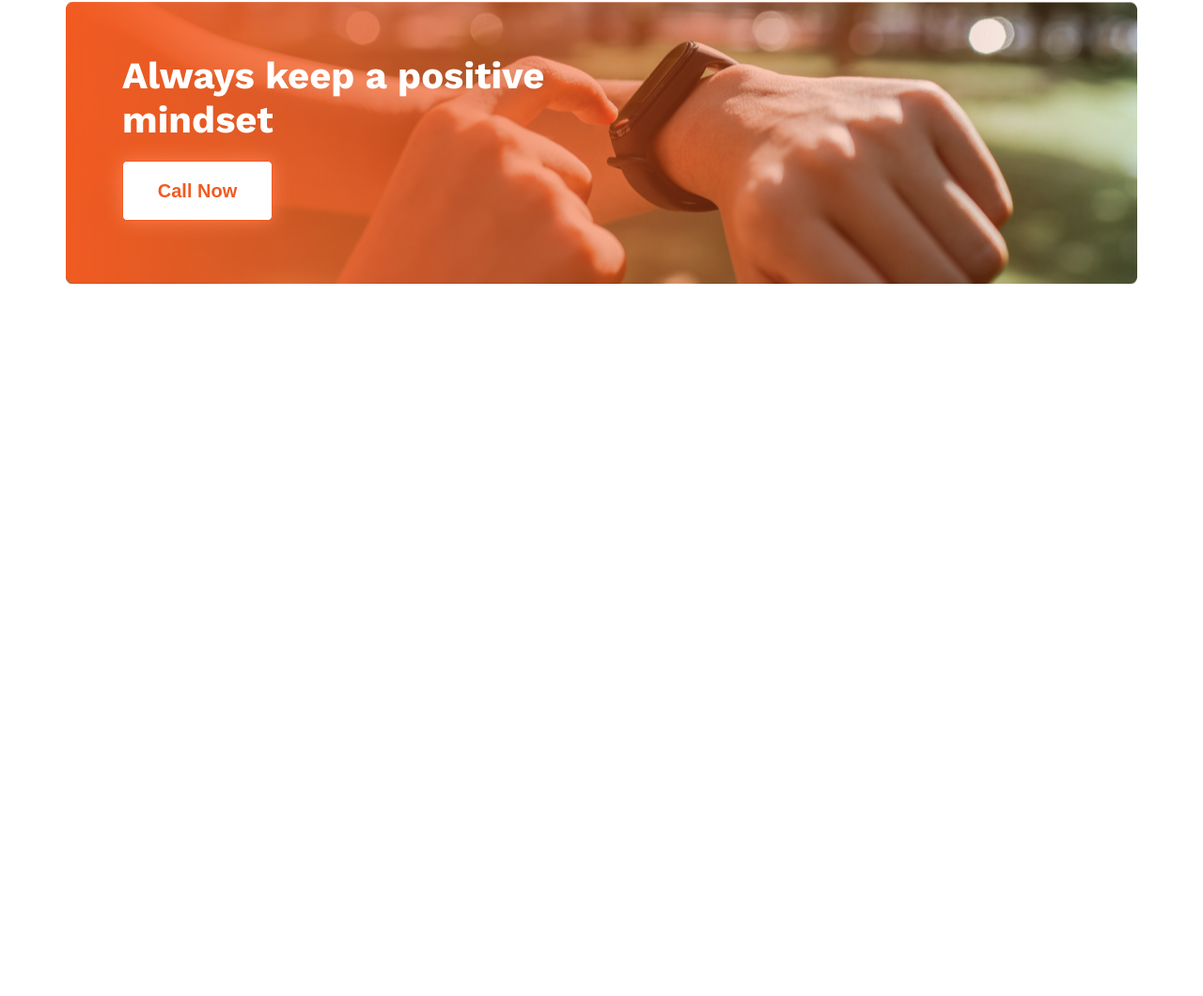
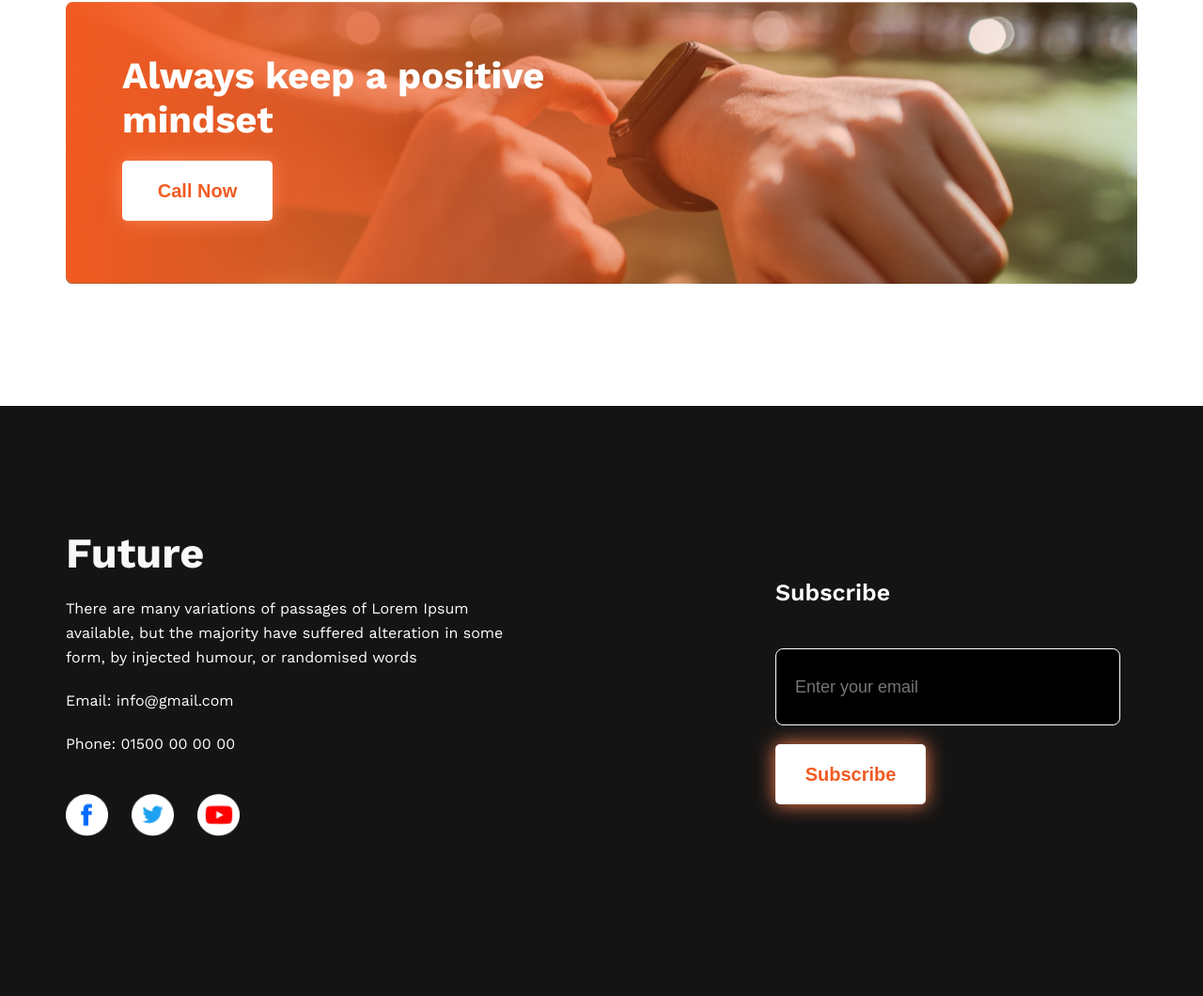
Before and after one commit to nahidul-fahim/first-project, a plain HTML site: page index.html in a window 1280 px wide. Shown: the part 2166-3226 px from the top of the page at 94% size. Before the commit the page ends 2598 px from the top, so only its background shows below. Drawn offline with nearby package versions, Linux system fonts and the light colour scheme.

Commit message:
created the footer section

```diff
--- a/index.html
+++ b/index.html
@@ -69,8 +69,27 @@
         </section>
     </main>
 
-    <footer>
-
+    <footer class="footer-area">
+        <div class="footer-container">
+            <div class="footer-left-container">
+                <h2 class="footer-first-title">Future</h2>
+                <p>There are many variations of passages of Lorem Ipsum available, but the majority have suffered alteration in some form, by injected humour, or randomised words</p>
+                <ul>
+                    <li>Email: info@gmail.com</li>
+                    <li>Phone: 01500 00 00 00</li>
+                </ul>
+                <div class="social-media-icons">
+                    <img src="./images/icons/fb.png" alt="Facebook-Icon">
+                    <img src="./images/icons/twitter.png" alt="Twitter Icon">
+                    <img src="./images/icons/youtube.png" alt="YouTube icon">
+                </div>
+            </div>
+            <div class="footer-right-container">
+                <h3 class="footer-second-title">Subscribe</h3>
+                <input type="email" name="email" id="email" placeholder="Enter your email">
+                <input type="submit" value="Subscribe" class="btn-secondary">
+            </div>
+        </div>
     </footer>
 </body>
 </html>
--- a/style.css
+++ b/style.css
@@ -29,7 +29,7 @@ body {
     color: #F15B22;
     width: 160px;
     height: 64px;
-    border: 1px solid #F15B22;
+    border: 0;
     border-radius: 5px;
     font-size: 20px;
     font-weight: 600;
@@ -230,3 +230,103 @@ ul {
 
 
 /* FOOTER STYLE */
+
+.footer-area {
+    display: flex;
+    justify-content: center;
+    align-items: center;
+    background-color: #151414;
+}
+
+.footer-container {
+    max-width: 1140px;
+    display: flex;
+    justify-content: space-between;
+    align-items: center;
+    padding: 130px 0;
+    gap: 20px;
+}
+
+.footer-left-container {
+    width: 560px;
+    display: flex;
+    flex-direction: column;
+    justify-content: center;
+    align-items: flex-start;
+}
+
+.footer-right-container {
+    width: 560px;
+    display: flex;
+    flex-direction: column;
+    justify-content: center;
+    align-items: flex-start;
+    padding-left: 250px;
+}
+
+.footer-left-container * {
+    margin-bottom: 20px;
+}
+
+.footer-first-title {
+    color: #F8F8F8;
+    font-size: 45px;
+    font-style: normal;
+    font-weight: 700;
+    line-height: normal;
+}
+
+.footer-left-container p {
+    width: 485px;
+    color: #FFF;
+    font-size: 16px;
+    font-style: normal;
+    font-weight: 400;
+    line-height: 26px;
+}
+
+.footer-left-container ul li {
+    color:white;
+    list-style: none;
+    font-size: 16px;
+    font-style: normal;
+    font-weight: 400;
+    line-height: 26px;
+}
+
+.social-media-icons {
+    display: flex;
+    justify-content: center;
+    align-items: center;
+    gap: 25px;
+}
+
+.footer-left-container img {
+    width: 45px;
+    height: 45px;
+}
+
+.footer-second-title {
+    color: #FFF;
+    font-size: 25px;
+    font-style: normal;
+    font-weight: 600;
+    line-height: normal;
+}
+
+.footer-right-container * {
+    margin-bottom: 20px;
+}
+
+.footer-right-container input[type=email] {
+    width: 325px;
+    height: 40px;
+    padding: 20px;
+    background-color: black;
+    border: 1px solid white;
+    border-radius: 8px;
+    font-size: 18px;
+    font-weight: 400;
+    color: white;
+    margin-top: 25px;
+}
```
